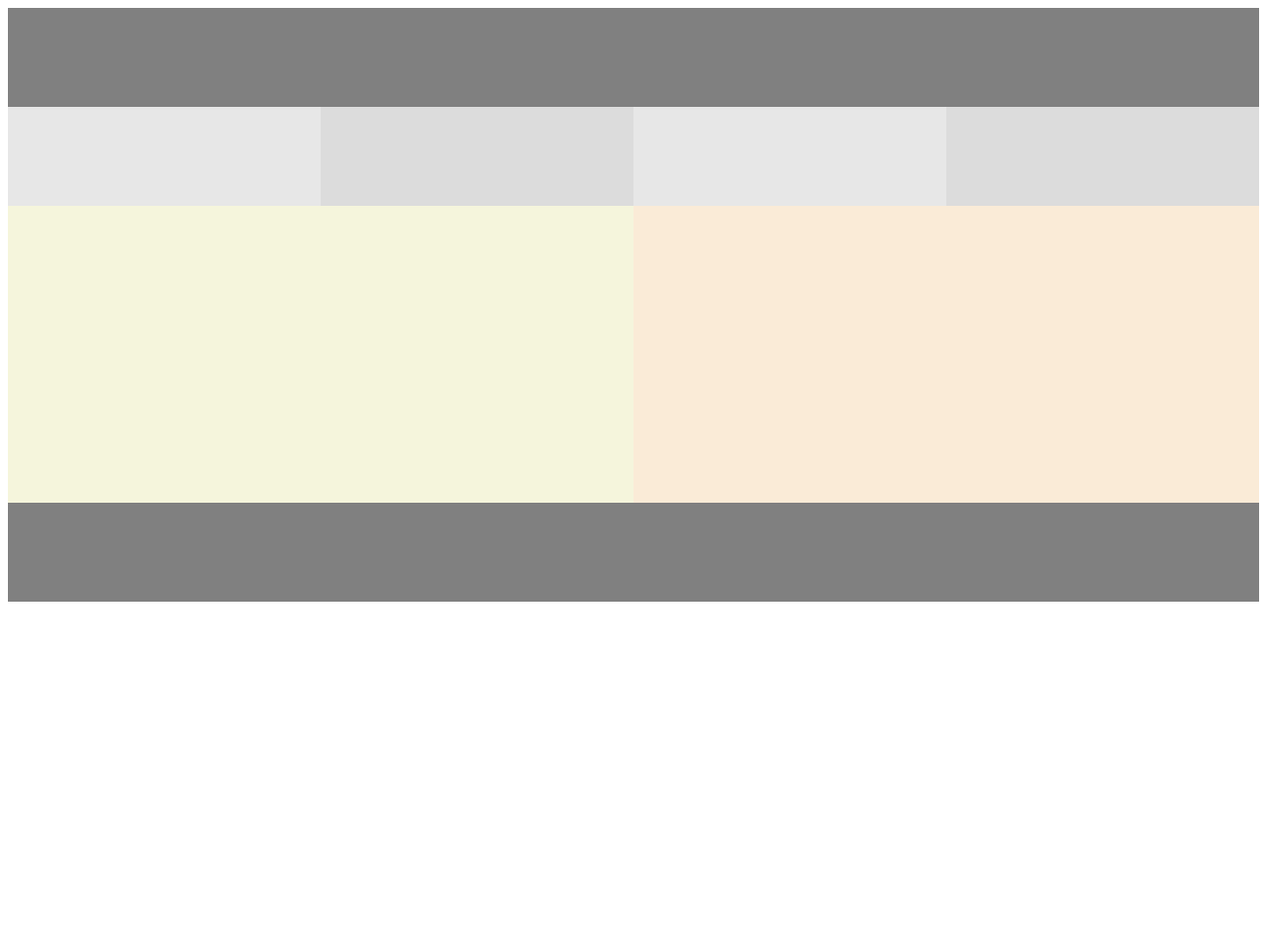
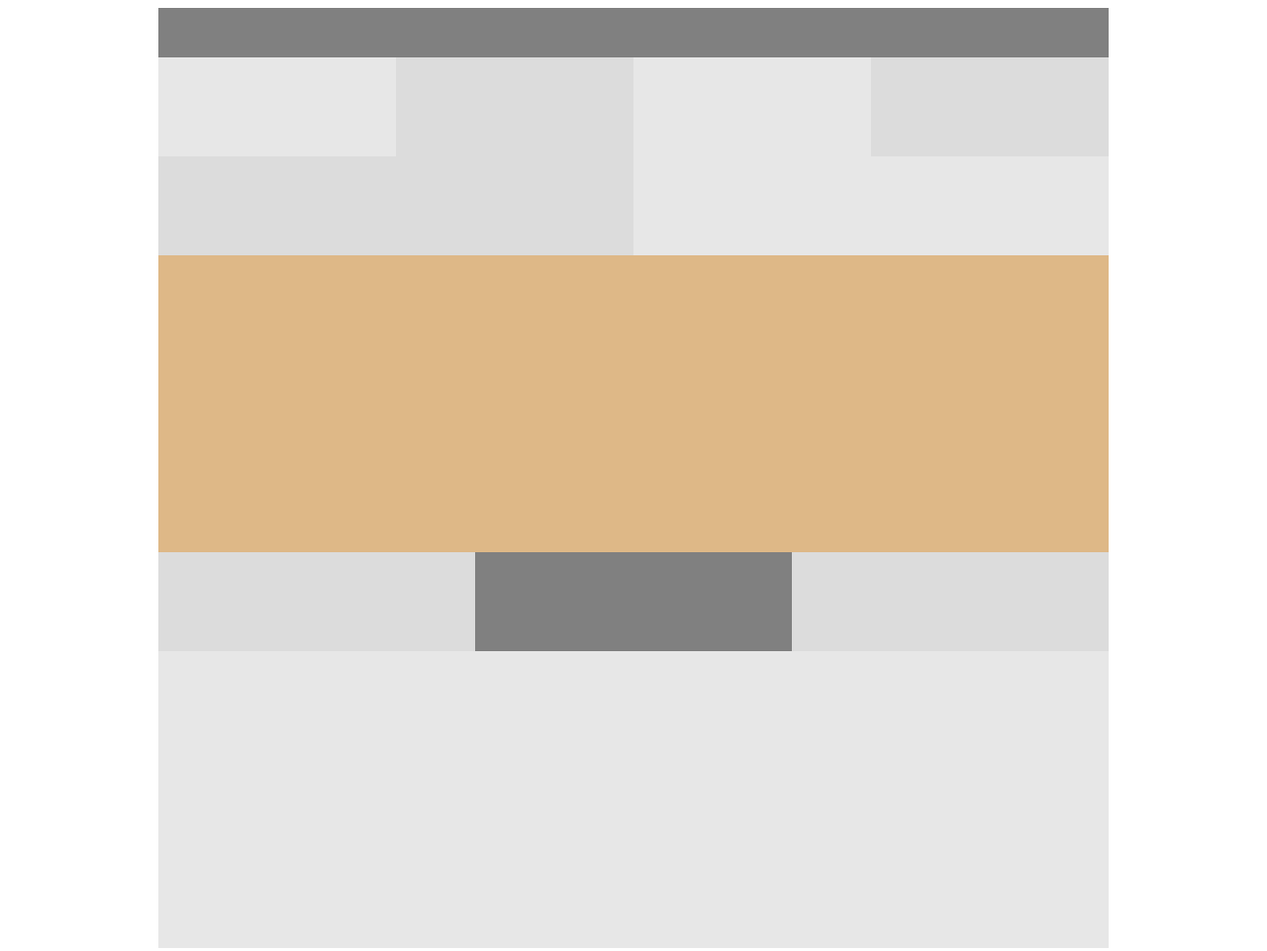
Before and after one commit to jawadehsani/POCO-Jawad, a plain HTML site: page week2/Layout-1/index.html in a window 1280 px wide. Shown: the whole page at 99% size. Before the commit the page ends 800 px from the top, so only its background shows below. Drawn offline with Linux system fonts and the light colour scheme.

Commit message:
Week2 class2 layout Design

```diff
--- a/week2/Layout-1/css/style.css
+++ b/week2/Layout-1/css/style.css
@@ -1,55 +1,77 @@
-.clear-fix {
+#Container {
+    width: 960px;
+    margin: 0 auto;
+}
+.clear-fix{
     clear: both;
 }
-#box1 {
+#header {
     width: 100%;
-    height: 100px;
+    height: 50px;
     background-color: gray;
 }
-#box2-1 {
+#box1-1 {
     width: 25%;
     height: 100px;
-    background-color: #e7e7e7;
+    background-color:#e7e7e7;
+    float: left;
+}
+#box1-2 {
+    width: 25%;
+    height: 100px;
+    background-color:gainsboro;
+    float: left;
+}
+#box1-3 {
+    width: 25%;
+    height: 100px;
+    background-color:#e7e7e7;
+    float: left;
+}
+#box1-4 {
+    width: 25%;
+    height: 100px;
+    background-color:gainsboro;
+    float: left;
+}
+#box2-1 {
+    width: 50%;
+    height: 100px;
+    background-color:gainsboro;
     float: left;
 }
 #box2-2 {
-    width: 25%;
+    width: 50%;
+    height: 100px;
+    background-color:#e7e7e7;
+    float: left;
+}
+#box3 {
+    width: 100%;
+    height: 300px;
+    background-color:burlywood;
+
+}
+#box4-1 {
+    width: 33.3333333333333%;
     height: 100px;
     background-color: gainsboro;
     float: left;
 }
-#box2-3 {
-    width: 25%;
+#box4-2 {
+    width: 33.3333333333333%;
     height: 100px;
-    background-color: #e7e7e7;
+    background-color: gray;
     float: left;
 }
-#box2-4 {
-    width: 25%;
+#box4-3 {
+    width: 33.3333333333333%;
     height: 100px;
     background-color: gainsboro;
     float: left;
 }
-#box3-1 {
-    width: 50%;
+#box5 {
+    width: 100%;
     height: 300px;
-    background-color: beige;
-    float: left;
+    background-color:#e7e7e7;
 }
-#box3-2 {
-    width: 50%;
-    height: 300px;
-    background-color: antiquewhite;
-    float: left;
-}
-#box4 {
-    width: 100%;
-    height: 100px;
-    background-color: gray;
-}
-#box4 {
-    width: 100%;
-    height: 100px;
-    background-color: gray;
-}
-box
--- a/week2/Layout-1/index.html
+++ b/week2/Layout-1/index.html
@@ -8,29 +8,44 @@
     <link rel="stylesheet" href="css/style.css">
 </head>
 <body>
+    <header>
+
+    </header>
+    <main>
+        <div id="Container">
+            <div id="header">        </div>
             <div id="box1">
+                <div id="box1-1">    </div>
+                <div id="box1-2">    </div>
+                <div id="box1-3">    </div>
+                <div id="box1-4">    </div>
+            </div>
+            <div class="clear-fix"></div>
+
+            <div id="box2">
+                <div id="box2-1">
+
+                </div>
+                <div id="box2-2">
 
                 </div>
 
-    <div id="box2">
-        <div id="box2-1"></div>
-        <div id="box2-2"></div>
-        <div id="box2-3"></div>
-        <div id="box2-4"></div>
             </div>
             <div class="clear-fix"></div>
             <div id="box3">
-        <div id="box3-1"></div>
-        <div id="box3-2"></div>
+
+            </div>
+            <div id="box4">
+                <div id="box4-1"></div>
+                <div id="box4-2"></div>
+                <div id="box4-3"></div>
             </div>
             <div class="clear-fix"></div>
-    <div id="box4">
+            <div id="box5"></div>
+        </div>
+    </main>
+    <footer>
 
-    </div>
-    <div id="box5">
-        <div id="box5-1"></div>
-        <div id="box5-2"></div>
-        <div id="box5-3"></div>
-    </div>
+    </footer>
 </body>
 </html>
```
Lines whose indentation alone changed are shown as unchanged.
